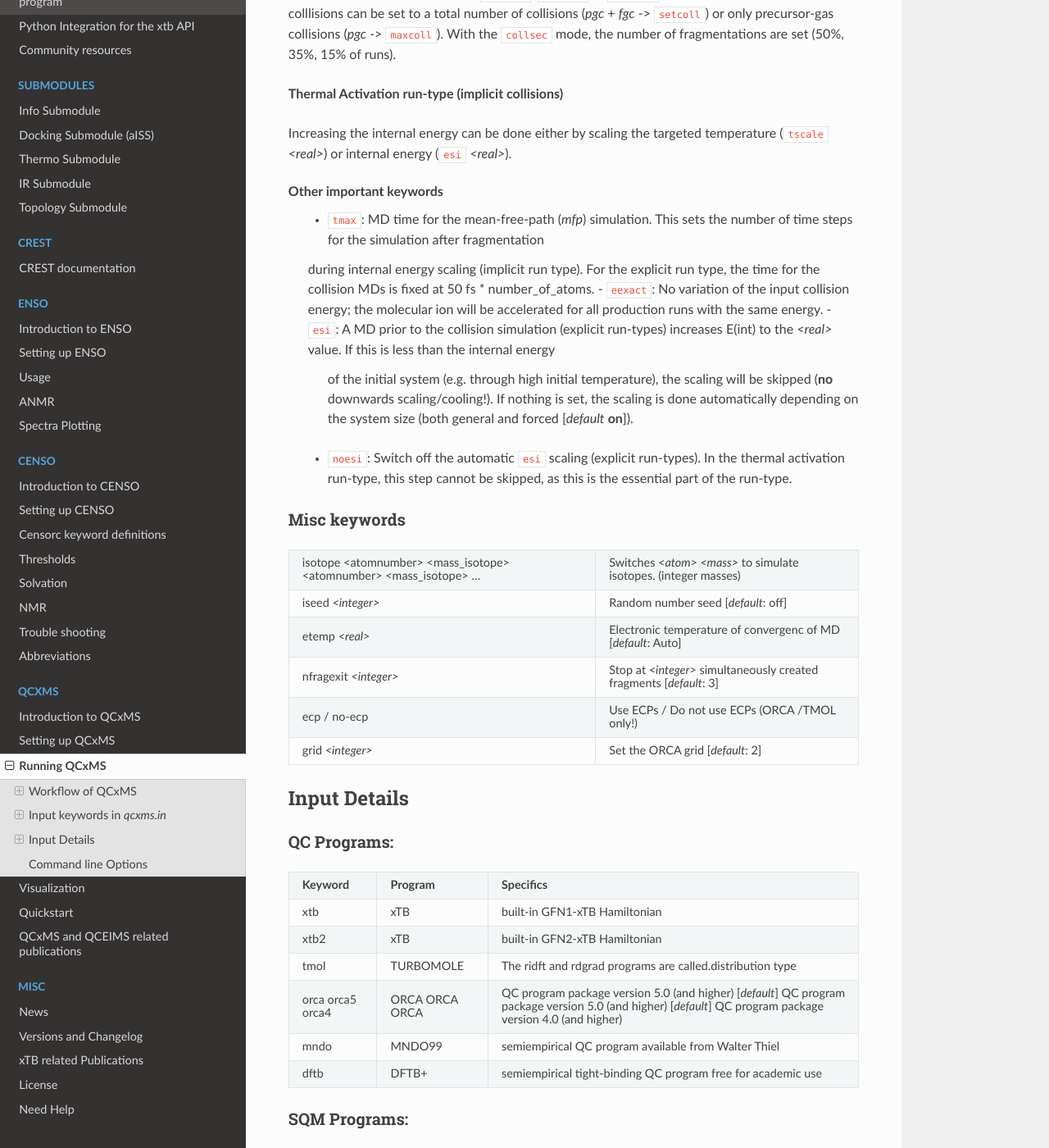
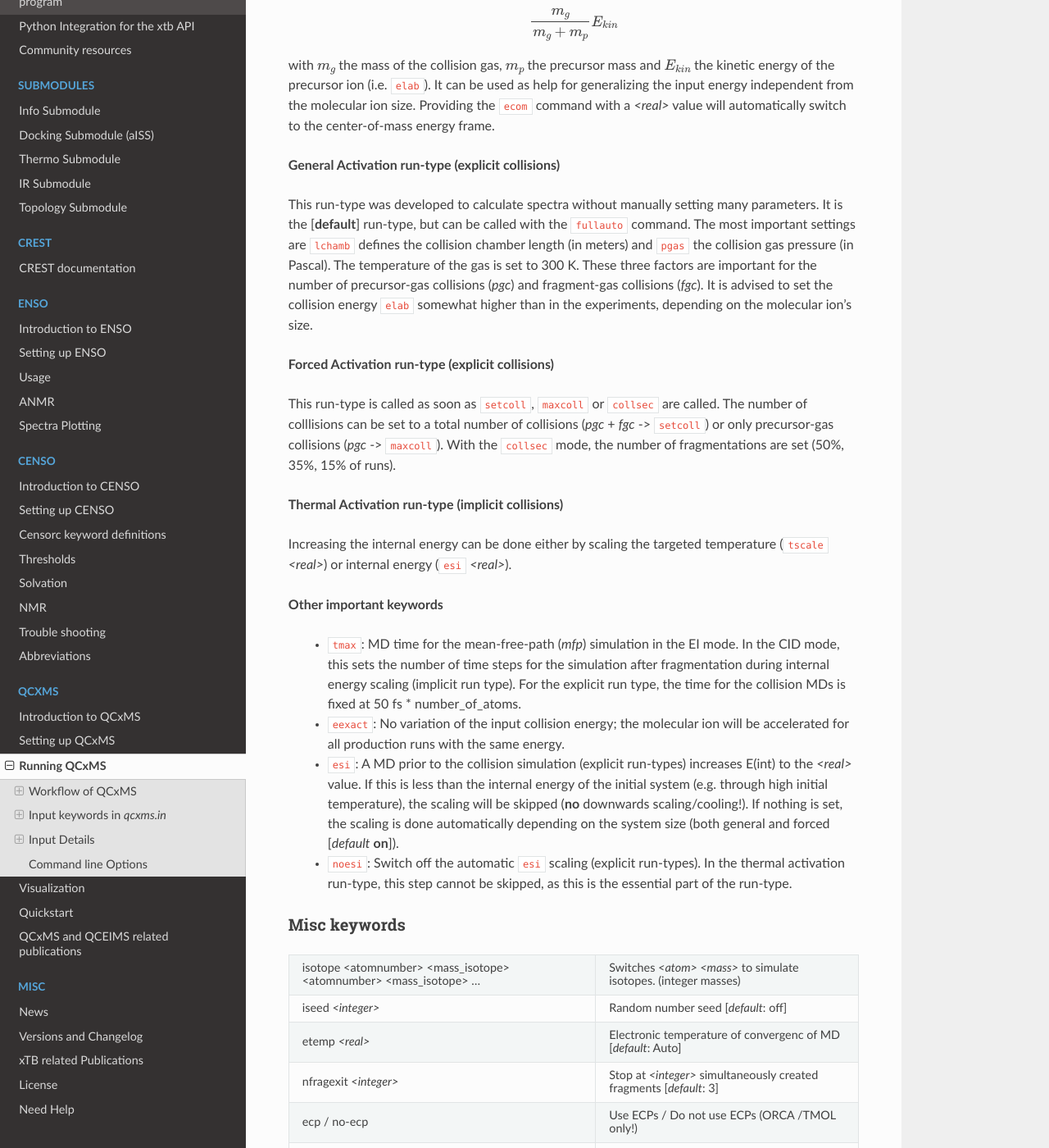
Before and after one commit to grimme-lab/xtb_docs, a Sphinx documentation site: the page built from source/qcxms_doc/qcxms_run.rst, in a window 1280 px wide and 1400 px high, scrolled down 5063 px. Shown: the whole window at 82% size. Built offline with Sphinx 7.4.7 and the Read the Docs theme 2.0.0, drawn with Linux system fonts in a browser that asks for light colours; pages that are not in the unit, such as notebooks, are missing from menus; some of the changed text lies outside the part shown.

Commit message:
fixed formatting for QCxMS docs

```diff
--- a/source/qcxms_doc/qcxms_ex.rst
+++ b/source/qcxms_doc/qcxms_ex.rst
@@ -29,6 +29,7 @@ EI - positive Ion Electron Ionization
    ei
    xtb2
    ntraj *<integer>*
+   tmax  *<integer>*
    eimp0 *<real>*
 
 The EI run mode is automatically used with the [*default*] settings described by the keywords, leading to a run using
--- a/source/qcxms_doc/qcxms_run.rst
+++ b/source/qcxms_doc/qcxms_run.rst
@@ -117,7 +117,7 @@ The general *qcxms.in* input file can be manipulated by providing *<parameters>*
 +--------------------+-----------------------------+-------------------+----------------------------+
 | etemp *<real>*     | electronic Temperature      | 5000 K            | *<real>*                   |
 +--------------------+-----------------------------+-------------------+----------------------------+
-| tmax *<integer>*   | Maximum MD time (sampling)  | 5 ps           | *<integer>*                |
+| tmax *<integer>*   | Maximum MD time (sampling)  | 5 ps              | *<integer>*                |
 +--------------------+-----------------------------+-------------------+----------------------------+
 | tstep *<real>*     | MD time step                | 0.5 fs            | *<real>*                   |
 +--------------------+-----------------------------+-------------------+----------------------------+
@@ -239,12 +239,15 @@ fragmentations are set (50%, 35%, 15% of runs).
 Increasing the internal energy can be done either by scaling the targeted temperature (``tscale`` *<real>*) or internal energy (``esi`` *<real>*).
 
 **Other important keywords**
- - ``tmax``: MD time for the mean-free-path (*mfp*) simulation. This sets the number of time steps for the simulation after fragmentation
- during internal energy scaling (implicit run type). For the explicit run type, the time for the collision MDs is fixed at 50 fs * number_of_atoms.
+
+ - ``tmax``: MD time for the mean-free-path (*mfp*) simulation in the EI mode. In the CID mode, this sets the number of time steps for the simulation after fragmentation during internal energy scaling (implicit run type). For the explicit run type, the time for the collision MDs is fixed at 50 fs * number_of_atoms.
+
  - ``eexact``: No variation of the input collision energy; the molecular ion will be accelerated for all production runs with the same energy.
+
  - ``esi``: A MD prior to the collision simulation (explicit run-types) increases E(int) to the *<real>* value. If this is less than the internal energy
    of the initial system (e.g. through high initial temperature), the scaling will be skipped (**no** downwards scaling/cooling!). If nothing is set,
    the scaling is done automatically depending on the system size (both general and forced [*default* **on**]).
+
  - ``noesi``: Switch off the automatic ``esi`` scaling (explicit run-types). In the thermal activation run-type, this step cannot be skipped,
    as this is the essential part of the run-type.
 
```
